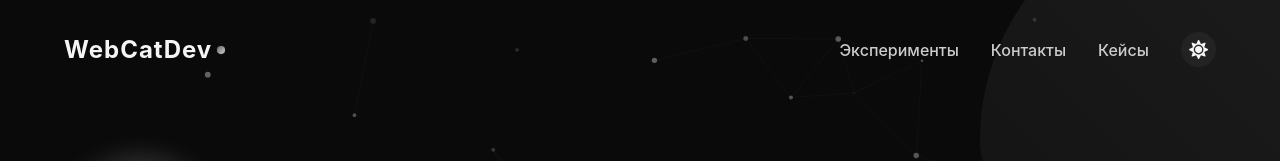
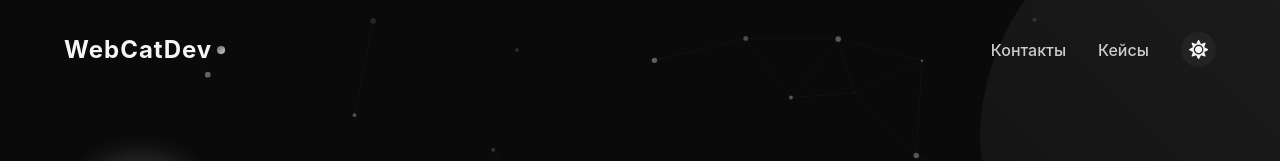
Before and after one commit to Germanfo1uli/Portfolio, a React (Create React App) app in the folder portfolioapp/: page / in a window 1280 px wide. Shown: the top 161 px of the page. Built offline with nearby package versions, Linux system fonts and the light colour scheme.

Commit message:
Удалена лишняя строка

```diff
--- a/portfolioapp/src/Components/MoreComponents/NavBar/NavBar.jsx
+++ b/portfolioapp/src/Components/MoreComponents/NavBar/NavBar.jsx
@@ -24,9 +24,6 @@ const Navigation = () => {
                 <div className={styles.logoDot}></div>
             </div>
             <div className={`${styles.navLinks} ${mobileMenuOpen ? styles.navOpen : ''}`}>
-                <Link to="#experiments" onClick={() => setMobileMenuOpen(false)}>
-                    Эксперименты
-                </Link>
                 <Link to="/contacts" onClick={() => setMobileMenuOpen(false)}>
                     Контакты
                 </Link>
```
